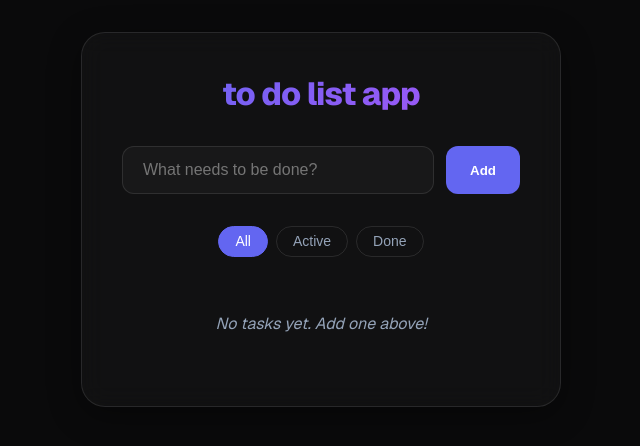
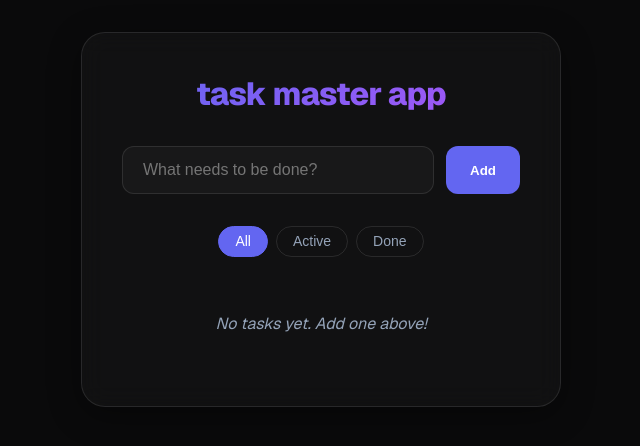
Before and after one commit to kodurupavankumarreddy08-ops/to-do-, a Next.js app: page / in a window 1280 px wide. Shown: the top 446 px of the page, without its empty margins (319-959 px from the left). Built offline with nearby package versions, Linux system fonts and the light colour scheme.

Commit message:
issue reolved correctlyys

```diff
--- a/src/app/page.tsx
+++ b/src/app/page.tsx
@@ -70,7 +70,7 @@ export default function Home() {
 
   return (
     <div className="app-container">
-      <h1>to do list app</h1>
+      <h1>task master app</h1>
 
       <form className="input-group" onSubmit={addTodo}>
         <input
```
